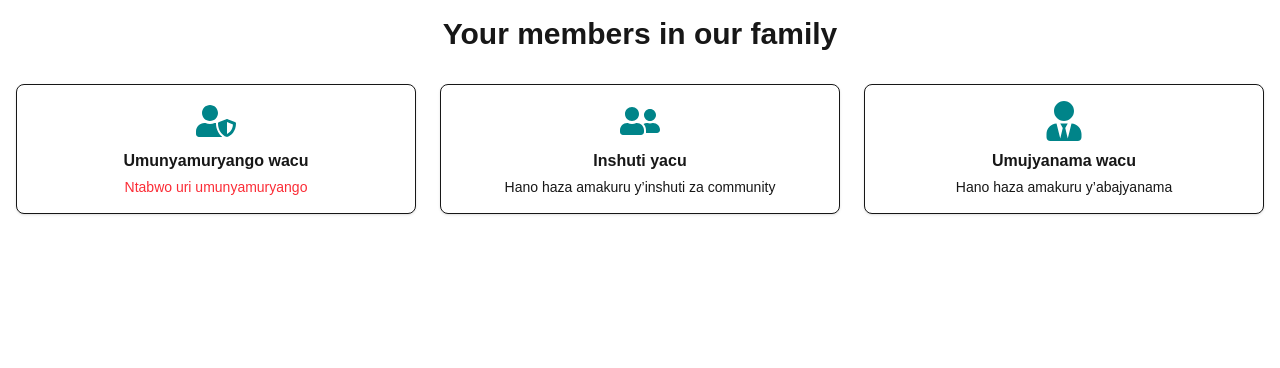
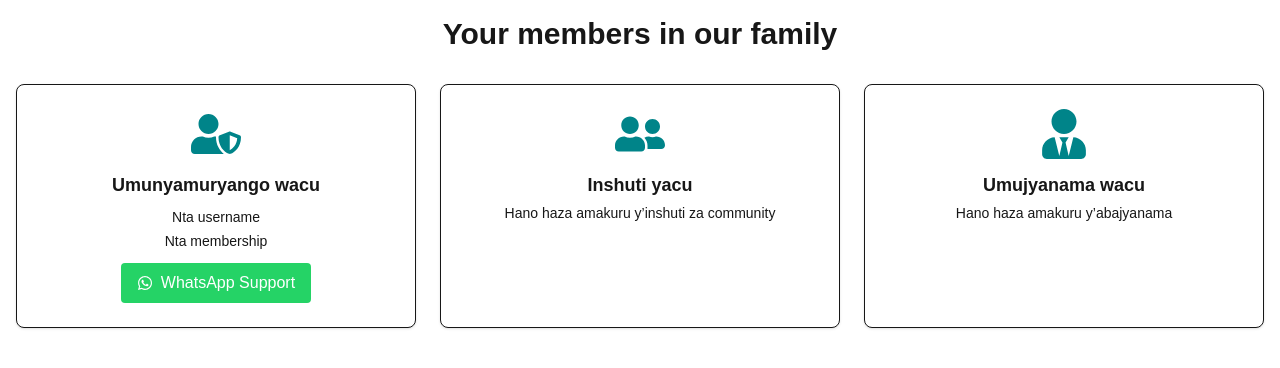
Before and after one commit to Newbhjj2222/membership, a Next.js app: page /member in a window 1280 px wide. Shown: the top 368 px of the page. Built offline with nearby package versions, Linux system fonts and the light colour scheme; no server answers.

Commit message:
Refactor MemberPage to use hooks and add WhatsApp support
Refactor MemberPage component to use hooks for fetching member data and managing countdown. Added WhatsApp support link.

```diff
--- a/app/member/page.tsx
+++ b/app/member/page.tsx
@@ -1,45 +1,79 @@
 // app/member/page.tsx
-import React from "react";
+"use client";
+
+import React, { useEffect, useState } from "react";
 import { cookies } from "next/headers";
 import { db } from "@/lib/firebase";
 import { doc, getDoc } from "firebase/firestore";
-import { FaUserFriends, FaUserTie, FaUserShield } from "react-icons/fa";
+import { FaUserShield, FaUserFriends, FaUserTie, FaWhatsapp } from "react-icons/fa";
 
 interface MemberData {
   username?: string | null;
   isMember?: boolean;
-  subscriptionExpiresAt?: { seconds: number; nanoseconds: number }; // Firestore timestamp
+  subscriptionExpiresAt?: { seconds: number; nanoseconds: number };
+  createdAt?: { seconds: number; nanoseconds: number };
 }
 
-const MemberPage = async () => {
-  // 🔹 Fata username muri cookies safely
-  const cookieStore: any = cookies(); // bypass type error
-  const userCookieValue = cookieStore.get?.("user")?.value;
-  const username = userCookieValue ? JSON.parse(userCookieValue).name : null;
+const WHATSAPP_NUMBER = "+250722319367";
+
+const MemberPage: React.FC = () => {
+  const [memberData, setMemberData] = useState<MemberData | null>(null);
+  const [countdown, setCountdown] = useState<string>("");
+
+  // 🔹 Fata username muri cookies
+  const cookieStore: any = cookies();
+  const userCookie = cookieStore.get?.("user")?.value;
+  const username = userCookie ? JSON.parse(userCookie).name : null;
 
   // 🔹 Fetch user data muri Firestore
-  let memberData: MemberData | null = null;
-  if (username) {
+  useEffect(() => {
+    if (!username) return;
+
+    const fetchMember = async () => {
       const docRef = doc(db, "members", username);
       const docSnap = await getDoc(docRef);
       if (docSnap.exists()) {
-      memberData = docSnap.data() as MemberData;
-    }
+        const data = docSnap.data() as MemberData;
+
+        // 🔹 Recalculate subscriptionExpiresAt if missing
+        if (!data.subscriptionExpiresAt && data.isMember) {
+          const now = new Date();
+          const oneYearLater = new Date(now.getTime() + 365 * 24 * 60 * 60 * 1000);
+          data.subscriptionExpiresAt = { seconds: Math.floor(oneYearLater.getTime() / 1000), nanoseconds: 0 };
         }
 
-  // 🔹 Calculate countdown for membership (3 months)
-  let countdownText = "Nta membership";
-  let remainingDays = 0;
+        setMemberData(data);
+      }
+    };
 
-  if (memberData?.isMember && memberData.subscriptionExpiresAt) {
-    const expiryDate = new Date(memberData.subscriptionExpiresAt.seconds * 1000);
+    fetchMember();
+  }, [username]);
+
+  // 🔹 Live countdown
+  useEffect(() => {
+    if (!memberData?.isMember || !memberData.subscriptionExpiresAt) return;
+
+    const expiry = new Date(memberData.subscriptionExpiresAt.seconds * 1000);
+
+    const interval = setInterval(() => {
       const now = new Date();
-    remainingDays = Math.ceil((expiryDate.getTime() - now.getTime()) / (1000 * 60 * 60 * 24));
+      const diff = expiry.getTime() - now.getTime();
 
-    countdownText = remainingDays > 0
-      ? `${remainingDays} day(s) remaining`
-      : "Membership yawe yararangiye";
+      if (diff <= 0) {
+        setCountdown("Membership yararangiye");
+        clearInterval(interval);
+      } else {
+        const days = Math.floor(diff / (1000 * 60 * 60 * 24));
+        const hours = Math.floor((diff / (1000 * 60 * 60)) % 24);
+        const minutes = Math.floor((diff / (1000 * 60)) % 60);
+        const seconds = Math.floor((diff / 1000) % 60);
+
+        setCountdown(`${days}d ${hours}h ${minutes}m ${seconds}s remaining`);
       }
+    }, 1000);
+
+    return () => clearInterval(interval);
+  }, [memberData]);
 
   return (
     <div className="min-h-screen p-4 bg-[var(--background)] text-[var(--foreground)]">
@@ -49,30 +83,37 @@ const MemberPage = async () => {
 
       <div className="grid grid-cols-1 sm:grid-cols-2 md:grid-cols-3 gap-6">
         {/* 🔹 Umunyamuryango */}
-        <div className="bg-[var(--background)] border rounded-lg shadow p-4 flex flex-col items-center text-center">
-          <FaUserShield size={40} className="mb-2 text-[#008489]" />
-          <h2 className="font-semibold">Umunyamuryango wacu</h2>
-          {memberData?.isMember ? (
-            <>
-              <p className="text-sm mt-1">{username}</p>
-              <p className="text-sm mt-1">{countdownText}</p>
-            </>
-          ) : (
-            <p className="text-sm mt-1 text-red-500">Ntabwo uri umunyamuryango</p>
+        <div className="bg-[var(--background)] border rounded-lg shadow p-6 flex flex-col items-center text-center relative">
+          {memberData?.isMember && (
+            <span className="absolute top-2 right-2 bg-green-500 text-white px-2 py-1 rounded-full text-xs font-bold">
+              MEMBER
+            </span>
           )}
+          <FaUserShield size={50} className="mb-3 text-[#008489]" />
+          <h2 className="font-semibold text-lg">Umunyamuryango wacu</h2>
+          <p className="text-sm mt-2">{username || "Nta username"}</p>
+          <p className="text-sm mt-1">{countdown || "Nta membership"}</p>
+          <a
+            href={`https://wa.me/${WHATSAPP_NUMBER}?text=Muraho%20ndashaka%20ubufasha`}
+            target="_blank"
+            rel="noopener noreferrer"
+            className="mt-3 flex items-center gap-2 bg-[#25D366] text-white px-4 py-2 rounded hover:bg-[#128C7E] transition"
+          >
+            <FaWhatsapp /> WhatsApp Support
+          </a>
         </div>
 
         {/* 🔹 Inshuti yacu */}
-        <div className="bg-[var(--background)] border rounded-lg shadow p-4 flex flex-col items-center text-center">
-          <FaUserFriends size={40} className="mb-2 text-[#008489]" />
-          <h2 className="font-semibold">Inshuti yacu</h2>
+        <div className="bg-[var(--background)] border rounded-lg shadow p-6 flex flex-col items-center text-center">
+          <FaUserFriends size={50} className="mb-3 text-[#008489]" />
+          <h2 className="font-semibold text-lg">Inshuti yacu</h2>
           <p className="text-sm mt-1">Hano haza amakuru y’inshuti za community</p>
         </div>
 
         {/* 🔹 Umujyanama wacu */}
-        <div className="bg-[var(--background)] border rounded-lg shadow p-4 flex flex-col items-center text-center">
-          <FaUserTie size={40} className="mb-2 text-[#008489]" />
-          <h2 className="font-semibold">Umujyanama wacu</h2>
+        <div className="bg-[var(--background)] border rounded-lg shadow p-6 flex flex-col items-center text-center">
+          <FaUserTie size={50} className="mb-3 text-[#008489]" />
+          <h2 className="font-semibold text-lg">Umujyanama wacu</h2>
           <p className="text-sm mt-1">Hano haza amakuru y’abajyanama</p>
         </div>
       </div>
```
Lines whose indentation alone changed are shown as unchanged.
